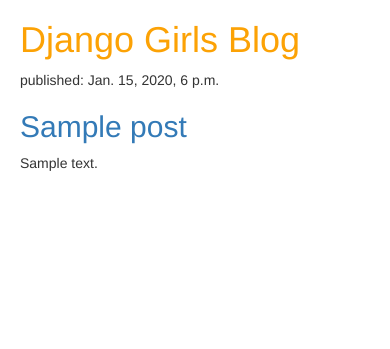
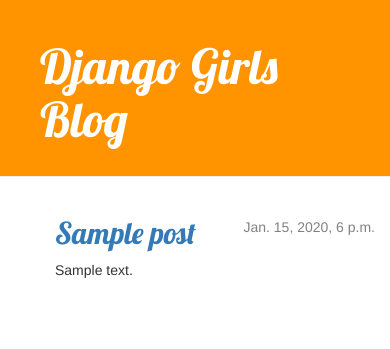
Before and after one commit to ykfq/django-blog, a Django app: template blog/templates/blog/post_list.html in a window 390 px wide. Shown: the top 349 px of the page. Run offline with Django 3.2, Linux system fonts and the light colour scheme; the template is opened without the code that fills it: values that come from a table or form of the project are taken from there, others are empty; tables that the repository leaves empty hold one stand-in row (values such as "Sample post"); some libraries are stand-ins or nearby versions.

Commit message:
Add view and template

```diff
--- a/blog/static/css/blog.css
+++ b/blog/static/css/blog.css
@@ -1,7 +1,47 @@
-h1 a {
-    color: #fca205
+.page-header {
+    background-color: #ff9400;
+    margin-top: 0;
+    padding: 20px 20px 20px 40px;
 }
 
-body {
-    padding-left: 20px
+.page-header h1, .page-header h1 a, .page-header h1 a:visited, .page-header h1 a:active {
+    color: #ffffff;
+    font-size: 36pt;
+    text-decoration: none;
 }
+
+.content {
+    margin-left: 40px;
+}
+
+h1, h2, h3, h4 {
+    font-family: 'Lobster', cursive;
+}
+
+.date {
+    float: right;
+    color: #828282
+}
+
+.save {
+    float: right;
+}
+
+.post-form textarea, .post-form input {
+    width: 100%;
+}
+
+.top-menu, .top-menu:hover, .top-menu:visited {
+    color: #ffffff;
+    float: right;
+    font-size: 26pt;
+    margin-right: 20px;
+}
+
+.post {
+    margin-bottom: 70px;
+}
+
+.post h1 a, .post h1 a:visited {
+    color: #000000
+}
--- /dev/null
+++ b/blog/templates/blog/base.html
@@ -0,0 +1,26 @@
+{% load staticfiles %}
+
+<html>
+    <head>
+        <title>Glen's blog</title>
+        <link rel="stylesheet" href="//maxcdn.bootstrapcdn.com/bootstrap/3.2.0/css/bootstrap.min.css">
+        <link rel="syslesheet" href="//maxcdn.bootstrapcdn.com/bootstrap/3.2.0/css/bootstrap.theme.min.css">
+        <link rel="stylesheet" href="//fonts.googleapis.com/css?family=Lobster&subset=latin,latin-ext">
+        <link rel="stylesheet" href="{% static 'css/blog.css' %}">
+    </head>
+    <body>
+        <div class="page-header">
+            <h1><a href=""> Django Girls Blog</a> </h1>
+        </div>
+
+        <div class="content container">
+            <div class="row">
+                <div class="col-md-8">
+                {% block content %}
+                {% endblock %}
+                </div>
+            </div>
+        </div>
+
+    </body>
+</html>
--- a/blog/templates/blog/post_list.html
+++ b/blog/templates/blog/post_list.html
@@ -1,25 +1,13 @@
-{% load static %}
+{% extends 'blog/base.html' %}
 
-<html>
-    <head>
-        <title>Glen's blog</title>
-        <link rel="stylesheet" href="//maxcdn.bootstrapcdn.com/bootstrap/3.2.0/css/bootstrap.min.css">
-        <link rel="syslesheet" href="//maxcdn.bootstrapcdn.com/bootstrap/3.2.0/css/bootstrap.theme.min.css">
-        <link rel="stylesheet" href="//fonts.googleapis.com/css?family=Lobster&subset=latin,latin-ext">
-        <link rel="stylesheet" href="{% static 'css/blog.css' %}">
-    </head>
-    <body>
-        <div>
-            <h1><a href=""> Django Girls Blog</a> </h1>
+{% block content %}
+    {% for post in posts %}
+        <div class="post">
+            <div class="date">
+                {{ post.published_date }}
+            </div>
+            <h2> <a href="{% url 'post_detail' pk=post.pk %}">{{ post.title }}</a></h2>
+            <p>{{ post.text|linebreaksbr }}</p>
         </div>
-
-        {% for post in posts %}
-            <div>
-                <p>published: {{ post.published_date }}</p>
-                <h2> <a href="">{{ post.title }}</a></h2>
-                <p>{{ post.text|linebreaksbr }}</p>
-            </div>
-        {% endfor %}
-
-    </body>
-</html>
+    {% endfor %}
+{% endblock %}
--- a/blog/urls.py
+++ b/blog/urls.py
@@ -3,4 +3,5 @@
 
 urlpatterns = [
     url(r'^$', views.post_list, name='post_list'),
+    url(r'^post/(?P<pk>[0-9]+)/$', views.post_detail, name='post_detail'),
 ]
--- a/blog/views.py
+++ b/blog/views.py
@@ -1,8 +1,13 @@
 from django.shortcuts import render
 from django.utils import timezone
+from django.shortcuts import render, get_object_or_404
 from .models import Post
 
 # Create your views here.
 def post_list(request):
     posts = Post.objects.filter(published_date__lte=timezone.now()).order_by('published_date')
     return render(request, 'blog/post_list.html', {'posts': posts})
+
+def post_detail(request, pk):
+    post = get_object_or_404(Post, pk=pk)
+    return render(request, 'blog/post_detail.html', {'post': post})
```
Also changed, not shown: blog/templates/blog/post_detail.html (added, +13 -0 lines).
